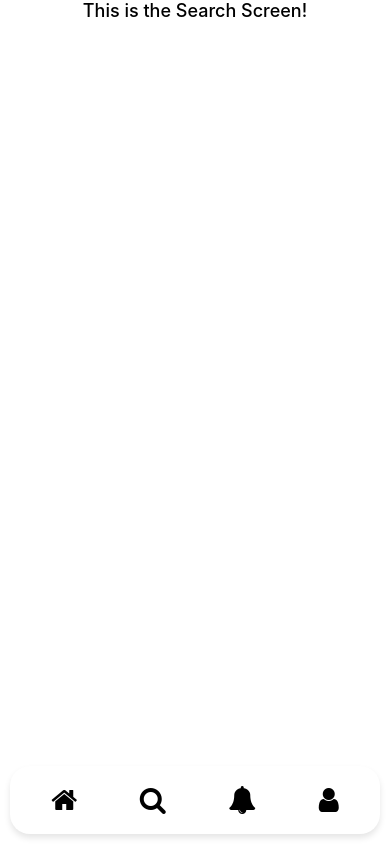
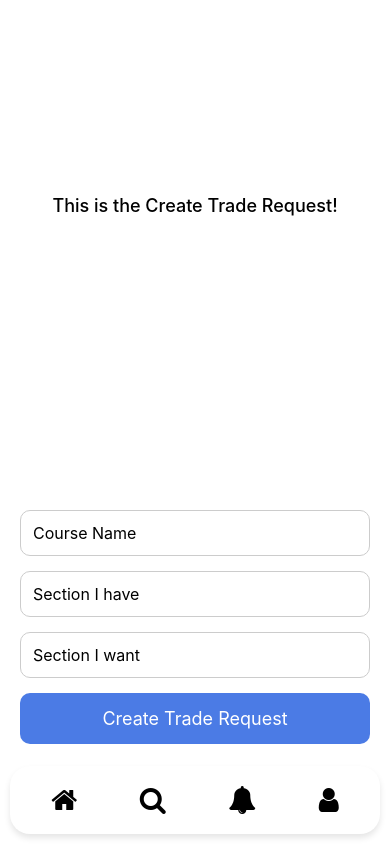
Before and after one commit to Rutgers-CSL/RU_CourseTrader, a React Native app in the folder ScarletApp/: screen /Search in a window 390 px wide. Built offline with nearby package versions, Linux system fonts and the light colour scheme.

Commit message:
Update SearchScreen.js

```diff
--- a/ScarletApp/screens/SearchScreen.js
+++ b/ScarletApp/screens/SearchScreen.js
@@ -1,15 +1,64 @@
-import React from 'react';
-import { StyleSheet, Text, View, TouchableOpacity } from 'react-native';
+import React, { useState } from 'react';
+import { StyleSheet, Text, TextInput, View, TouchableOpacity, Alert } from 'react-native';
 import { FontAwesome } from '@expo/vector-icons';
 import { SafeAreaView } from 'react-native-safe-area-context';
 import { StatusBar } from 'expo-status-bar';
 
 export default function SearchScreen({ navigation }) {
+
+  const [formData, setFormData ] = useState({
+    courseName: '',
+    sectionHave: '',
+    sectionWant: '',
+  });
+
+  const handleChange = (key, value) => {
+    setFormData({ ...formData, [key]: value });
+  };
+
+  const handleSubmit = () => {
+    Alert.alert(
+      'Form Submitted',
+      'You entered:\n\ Course Name: $(formData.courseName}\n Section You Have: ${formData.sectionHave}\nSection You Want: ${formData.sectionWant}',
+        [{ text: 'OK', onPress: () => console.log('OK Pressed') }]
+      );
+    setFormData({
+      courseName: '',
+      sectionHave: '',
+      sectionWant: '',
+    });
+  };
     return(
         <SafeAreaView style={styles.container}>
             <View style={styles.container}>
-                <Text style={styles.text}>This is the Search Screen!</Text>
+                <Text style={styles.text}>This is the Create Trade Request!</Text>
             </View>
+
+            <TextInput
+              style={styles.input}
+              placeholder="Course Name"
+              value = {formData.courseName}
+              onChangeText={(text) => handleChange('courseName', text)}
+            />
+
+            <TextInput
+              style={styles.input}
+              placeholder="Section I have"
+              value = {formData.sectionHave}
+              onChangeText={(text) => handleChange('sectionHave', text)}
+            />
+
+            <TextInput
+              style={styles.input}
+              placeholder="Section I want"
+              value = {formData.sectionWant}
+              onChangeText={(text) => handleChange('sectionWant', text)}
+            />
+
+            <TouchableOpacity style={styles.button} onPress={handleSubmit}>
+              <Text style={styles.buttonText}>Create Trade Request</Text>
+            </TouchableOpacity>
+
 
             <View style={styles.iconBar}>
                 <TouchableOpacity style={styles.iconLink} onPress={() => navigation.navigate('Home')} >
@@ -36,6 +85,37 @@ const styles = StyleSheet.create({
     container: {
       flex: 1,
       backgroundColor: '#fff',
+      justifyContent: 'center',
+      paddingHorizontal: 20,
+      paddingBottom: 100,
+    },
+
+    title: {
+      fontSize: 28,
+      fontWeight: 'bold',
+      marginBottom: 20,
+      textAlign: 'center',
+    },
+
+    input: {
+      borderWidth: 1,
+      borderColor: '#ccc',
+      borderRadius: 10,
+      padding: 12,
+      marginBottom: 15,
+      fontSize: 16,
+    },
+
+    button: {
+      backgroundColor: '#4B7BE5',
+      padding: 15,
+      borderRadius: 10,
+      alignItems: 'center',
+    },
+
+    buttonText: {
+      color: '#fff',
+      fontSize: 18,
     },
 
     text: {
```
